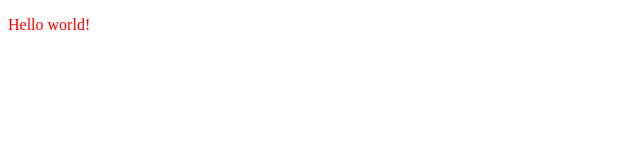
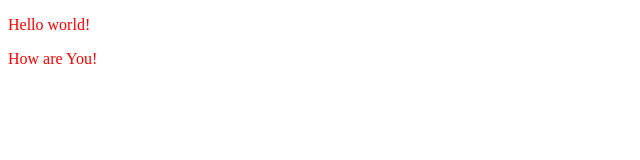
Before and after one commit to Faixan-Akhtar/Localrepo, a plain HTML site: page index.html in a window 1280 px wide. Shown: the full height of the page, 0-640 px from the left. Drawn offline with Linux system fonts and the light colour scheme.

Commit message:
Add new featur

```diff
--- a/index.html
+++ b/index.html
@@ -8,5 +8,6 @@
 </head>
 <body>
     <p>Hello world!</p>
+    <p>How are You!</p>
 </body>
 </html>
```
